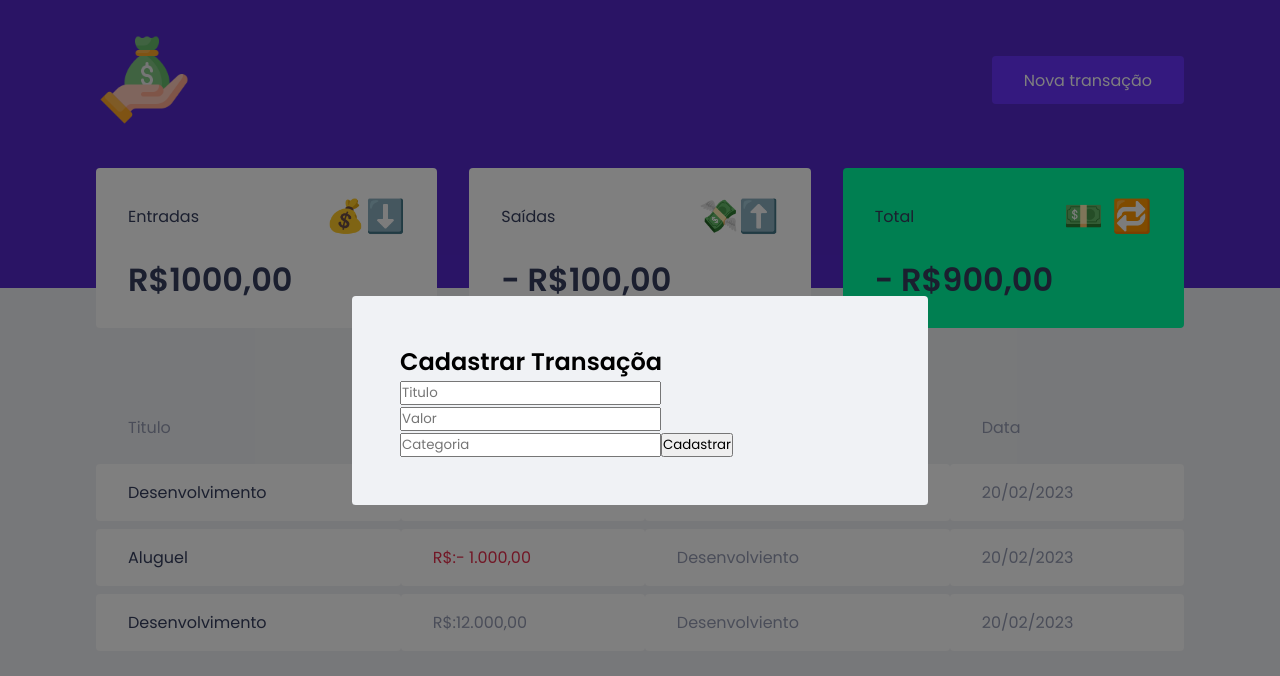
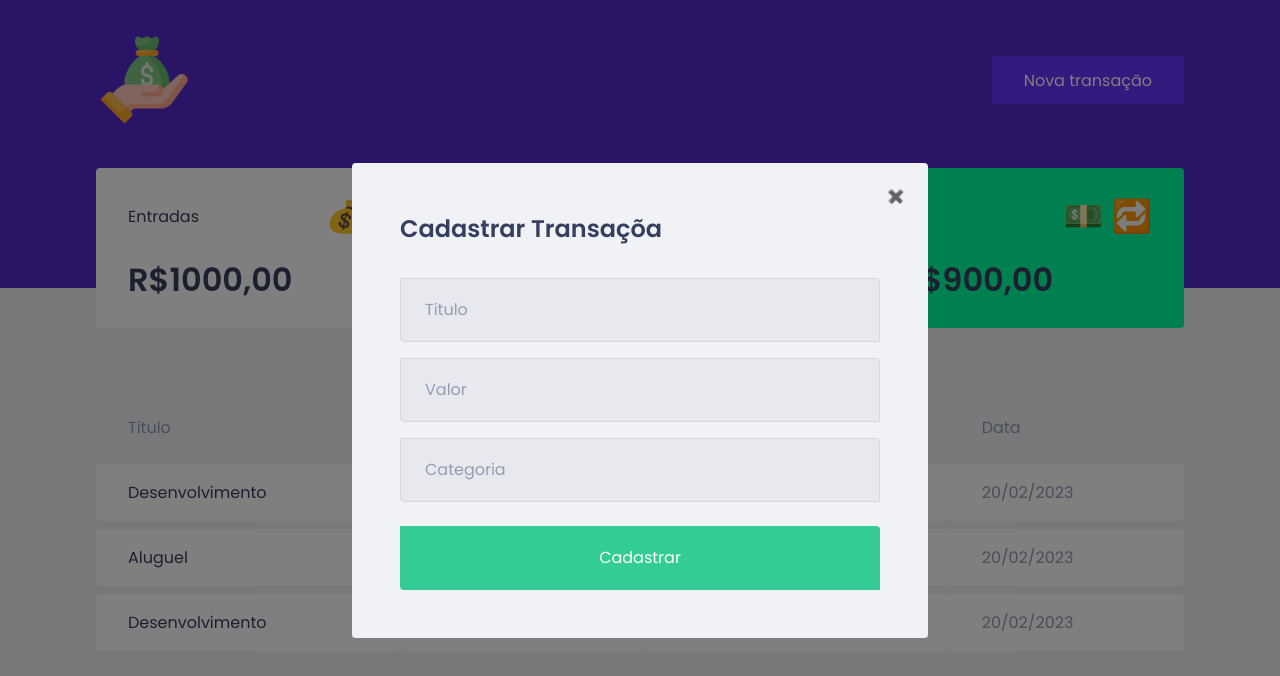
Before and after one commit to jailcomfranssa/React-dtmoney, a React (Create React App) app: page / in a window 1280 px wide. Both pictures are taken after a click on the button "Nova transação". Shown: the top 676 px of the page. Built offline with nearby package versions, Linux system fonts and the light colour scheme; no server answers; what miragejs would draw is missing.

Commit message:
Estilizando modal

```diff
--- a/src/components/NewTransactionModal/index.tsx
+++ b/src/components/NewTransactionModal/index.tsx
@@ -14,6 +14,9 @@
       overlayClassName= "react-modal-overlay"
       className="react-modal-content"
     >
+        <button type='button' onClick={onRequestClose} className='btn-close'>
+            ✖️
+        </button>
         <Container>
             <h2>Cadastrar Transaçõa</h2>
 
--- a/src/components/NewTransactionModal/styles.ts
+++ b/src/components/NewTransactionModal/styles.ts
@@ -2,4 +2,51 @@
 
 export const Container = styled.form`
 
+    h2{
+        color: var(--text-title);
+        font-size: 1.5rem;
+        margin-bottom: 2rem;
+    }
+
+    input{
+        width: 100%;
+        padding: 0 1.5rem;
+        height: 4rem;
+        border-radius: 0%.25rem;
+
+        border: 1px solid #d7d7d7;
+        background-color: #e7e9ee;
+
+        font-weight: 400;
+        font-size: 1rem;
+
+        & + input {
+            margin-top: 1rem;
+        }
+
+    }
+
+    ::placeholder {
+        color: var(--text-body);
+    }
+
+    button[type="submit"]{
+        width: 100%;
+        padding: 0 1.5rem;
+        height: 4rem;
+        background-color: var(--green);
+        color: #fff;
+        border-radius: 0%.25rem;
+        border: 0;
+        font-size: 1rem;
+        margin-top: 1.5rem;
+
+        transition: filter 0.2s;
+
+        &:hover{
+            filter: brightness(0.9);
+        }
+
+
+    }
 `;
--- a/src/styles/global.ts
+++ b/src/styles/global.ts
@@ -74,4 +74,18 @@
         border-radius: 0.24rem;
     }
 
+    .btn-close{
+        position: absolute;
+        right: 1.5rem;
+        top: 1.5rem;
+        border: 0;
+        background: transparent;
+
+        transition: filter 0.2s;
+
+        &:hover{
+            filter: brightness(0.7);
+        }
+    }
+
 `
```
